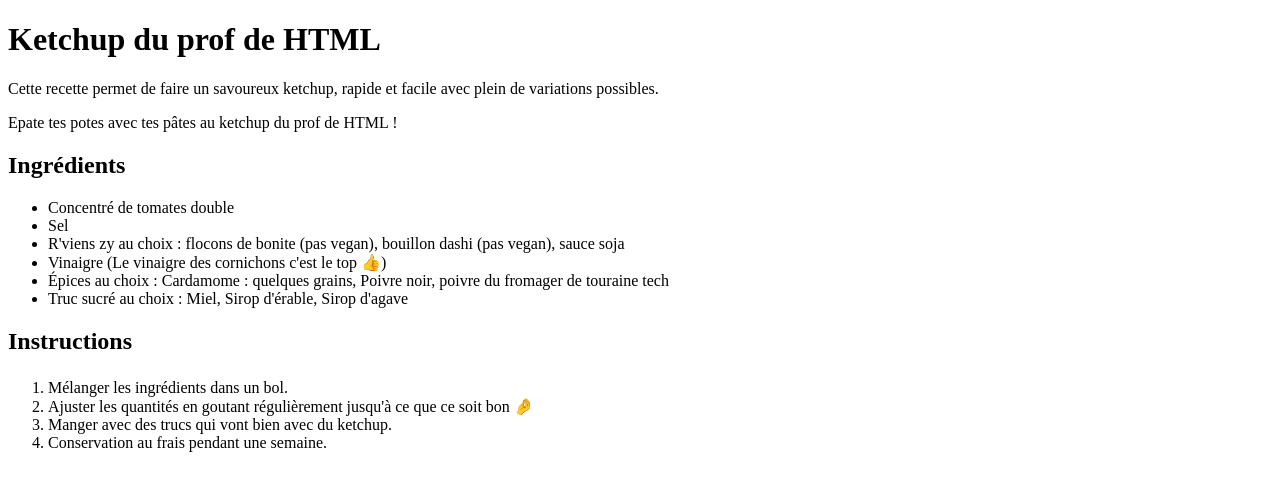
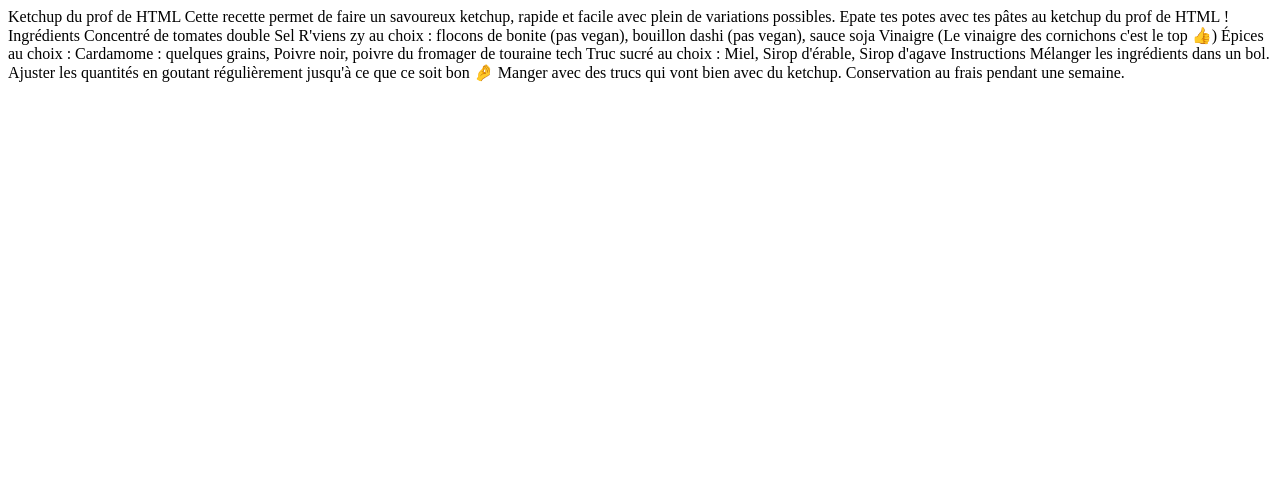
Before and after one commit to theoboschetti03/premier_site_statique, a plain HTML site: page recette-1.html in a window 1280 px wide. Drawn offline with Linux system fonts and the light colour scheme.

Commit message:
ajout d'une autre recette

```diff
--- a/recette-1.html
+++ b/recette-1.html
@@ -1,37 +1,34 @@
 <!DOCTYPE html>
 <html lang="en">
-
 <head>
     <meta charset="UTF-8">
     <meta name="viewport" content="width=device-width, initial-scale=1.0">
     <title></title>
 </head>
 <body>
-    <h1>Ketchup du prof de HTML</h1>
+    Ketchup du prof de HTML
 
-<p>Cette recette permet de faire un savoureux ketchup, rapide et facile avec plein de variations possibles.</p>
+Cette recette permet de faire un savoureux ketchup, rapide et facile avec plein de variations possibles.
 
-<p>Epate tes potes avec tes pâtes au ketchup du prof de HTML !</p>
+Epate tes potes avec tes pâtes au ketchup du prof de HTML !
 
-<p><h2>Ingrédients</h2></p>
-<ul>
-    <li>Concentré de tomates double</li>
-    <li>Sel</li>
-    <li>R'viens zy au choix : flocons de bonite (pas vegan), bouillon dashi (pas vegan), sauce soja</li>
-    <li>Vinaigre (Le vinaigre des cornichons c'est le top 👍)</li>
-    <li>Épices au choix : Cardamome : quelques grains, Poivre noir, poivre du fromager de touraine tech</li>
-    <li>Truc sucré au choix : Miel, Sirop d'érable, Sirop d'agave</li>
-</ul>
+Ingrédients
 
-<p><h2>Instructions</p></h2>
+Concentré de tomates double
+Sel
+R'viens zy au choix : flocons de bonite (pas vegan), bouillon dashi (pas vegan), sauce soja
+Vinaigre (Le vinaigre des cornichons c'est le top 👍)
+Épices au choix : Cardamome : quelques grains, Poivre noir, poivre du fromager de touraine tech
+Truc sucré au choix : Miel, Sirop d'érable, Sirop d'agave
 
-<ol>
-    <li>Mélanger les ingrédients dans un bol.</li>
-    <li>Ajuster les quantités en goutant régulièrement jusqu'à ce que ce soit bon 🤌</li>
+Instructions
 
-    <li>Manger avec des trucs qui vont bien avec du ketchup.</li>
+Mélanger les ingrédients dans un bol.
+Ajuster les quantités en goutant régulièrement jusqu'à ce que ce soit bon 🤌
 
-    <li>Conservation au frais pendant une semaine.</li>
-</ol>
+Manger avec des trucs qui vont bien avec du ketchup.
+
+Conservation au frais pendant une semaine.
+
 </body>
 </html>
```
Also changed, not shown: recette-2.html (added, +37 -0 lines).
